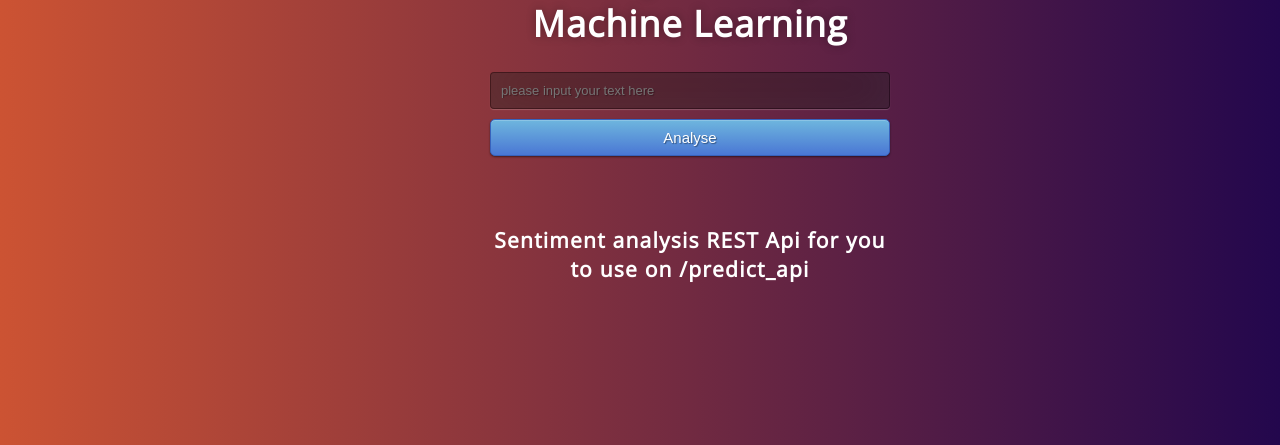
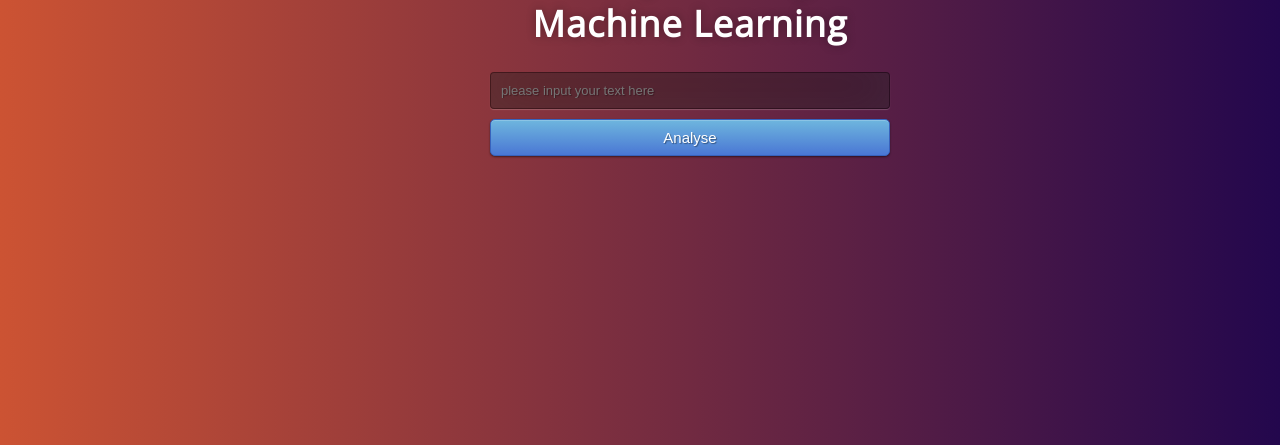
Before and after one commit to Wa1eed/ar_ml_model, a Flask app: page / in a window 1280 px wide. Shown: the part 373-818 px from the top of the page. Run offline with Flask 2, Linux system fonts and the light colour scheme; parts of the project's set-up code (start-up, migrations or seed data) failed here and were passed over.

```diff
--- a/templates/index.html
+++ b/templates/index.html
@@ -28,7 +28,7 @@
    <br>
    <br>
    {{ prediction_text }}
-   <h3>Sentiment analysis REST Api for you to use on /predict_api</h3>
+
 
 
  </div>
```
Also changed, not shown: 1 other file.
